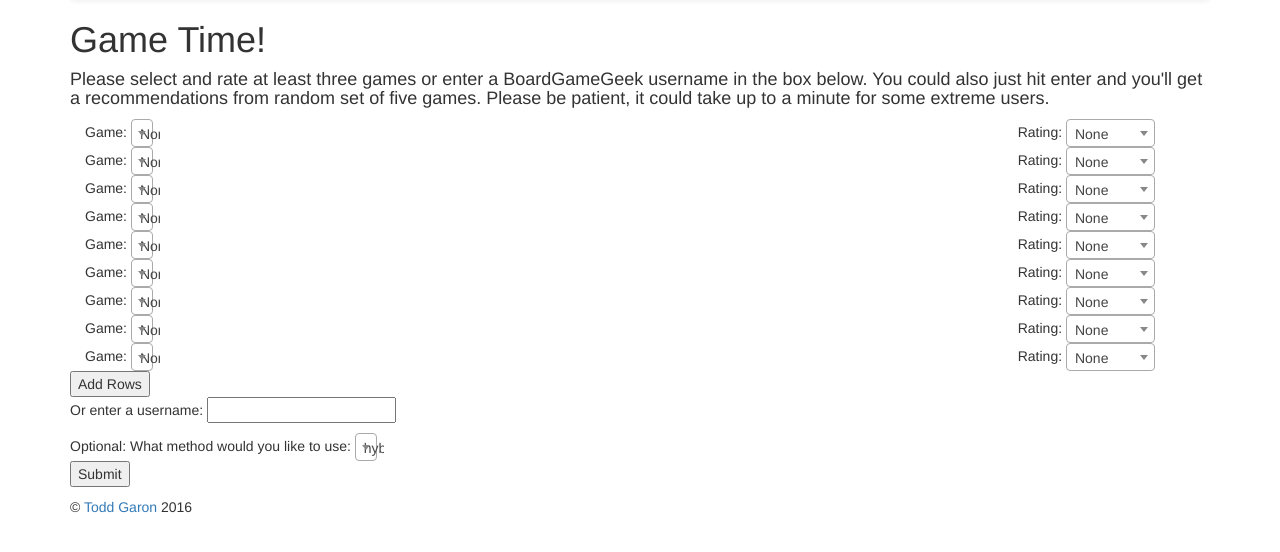
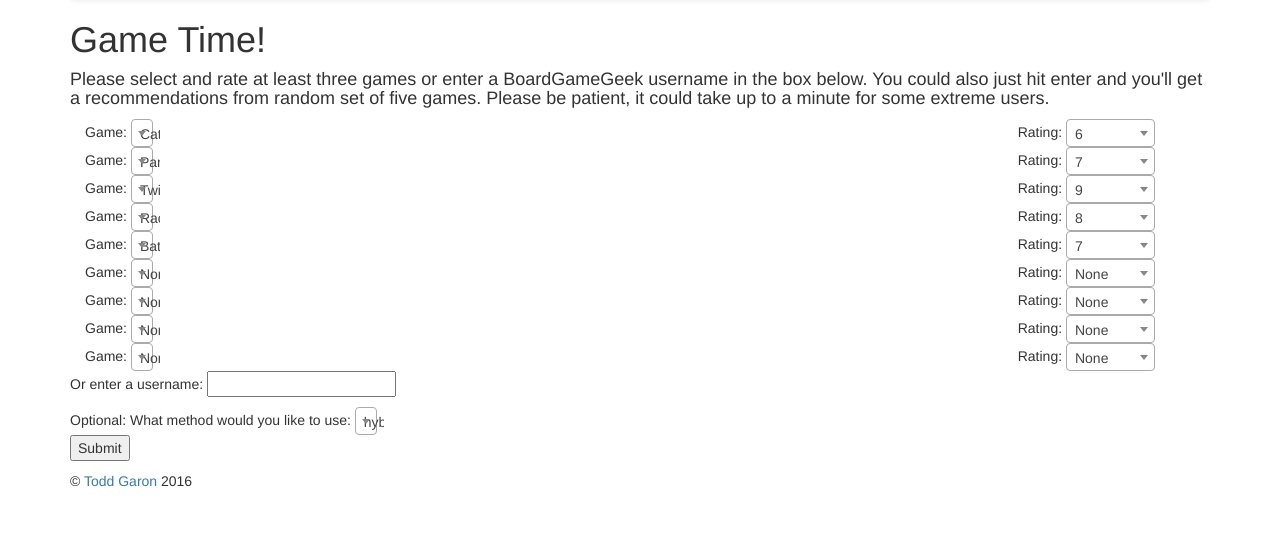
Before and after one commit to toddgaron/gameTime, a Flask app: page /user in a window 1280 px wide. Shown: the part 52-604 px from the top of the page. Run offline with Flask 2, Linux system fonts and the light colour scheme; parts of the project's set-up code (start-up, migrations or seed data) failed here and were passed over; some libraries are stand-ins or nearby versions.

Commit message:
added defaults to first page

```diff
--- a/templates/userinfo.html
+++ b/templates/userinfo.html
@@ -32,17 +32,18 @@ $(document).ready(function() {
   width: '50%',
   });
 
-  $("#rowButton").click(function(){
-   $tr=$("tbody").append( "<tr><td> Game: <select class=\"js-example-basic-single\" name=\'game[]\'></select></td><td>Rating: <select class=\"js-example-numbers\" name=\'rating[]\'></select></td></tr><tr><td> Game: <select class=\"js-example-basic-single\" name=\'game[]\'></select></td><td>Rating: <select class=\"js-example-numbers\" name=\'rating[]\'></select></td></tr><tr><td> Game: <select class=\"js-example-basic-single\" name=\'game[]\'></select></td><td>Rating: <select class=\"js-example-numbers\" name=\'rating[]\'></select></td></tr>" );
-   $(".js-example-basic-single",$tr).select2({
-  placeholder: "Select a Game",
-  data : gameNumbers
-  });
-  $(".js-example-numbers",$tr).select2({
-  placeholder: "-",
-  data : numberRatings
-  });
-  });
+  $("#game0").select2('val',[8]);
+  $("#game1").select2('val',[599]);
+  $("#game2").select2('val',[419]);
+  $("#game3").select2('val',[579]);
+  $("#game4").select2('val',[650]);
+
+  $("#rating0").select2('val',[6]);
+  $("#rating1").select2('val',[7]);
+  $("#rating2").select2('val',[9]);
+  $("#rating3").select2('val',[8]);
+  $("#rating4").select2('val',[7]);
+
 
 });
 </script>
@@ -83,18 +84,17 @@ $(document).ready(function() {
 
     <table style="width:100%" id = "table">
     <tbody>
-      <tr><td class="col-md-9 col-md-push-6"> Game: <select class="js-example-basic-single" name='game[]'></select></td><td class="col-md-2 col-md-push-3">Rating: <select class="js-example-numbers" name='rating[]'></select></td></tr>
-      <tr><td class="col-md-9 col-md-push-6"> Game: <select class="js-example-basic-single" name='game[]'></select></td><td class="col-md-2 col-md-push-3">Rating: <select class="js-example-numbers" name='rating[]'></select></td></tr>
-      <tr><td class="col-md-9 col-md-push-6"> Game: <select class="js-example-basic-single" name='game[]'></select></td><td class="col-md-2 col-md-push-3">Rating: <select class="js-example-numbers" name='rating[]'></select></td></tr>
-      <tr><td class="col-md-9 col-md-push-6"> Game: <select class="js-example-basic-single" name='game[]'></select></td><td class="col-md-2 col-md-push-3">Rating: <select class="js-example-numbers" name='rating[]'></select></td></tr>
-      <tr><td class="col-md-9 col-md-push-6"> Game: <select class="js-example-basic-single" name='game[]'></select></td><td class="col-md-2 col-md-push-3">Rating: <select class="js-example-numbers" name='rating[]'></select></td></tr>
+      <tr><td class="col-md-9 col-md-push-6"> Game: <select class="js-example-basic-single" id=game0 name='game[]'></select></td><td class="col-md-2 col-md-push-3">Rating: <select class="js-example-numbers" name='rating[]' id="rating0"'></select></td></tr>
+      <tr><td class="col-md-9 col-md-push-6"> Game: <select class="js-example-basic-single" id=game1 name='game[]'></select></td><td class="col-md-2 col-md-push-3">Rating: <select class="js-example-numbers" id="rating1" name='rating[]'></select></td></tr>
+      <tr><td class="col-md-9 col-md-push-6"> Game: <select class="js-example-basic-single" id=game2 name='game[]'></select></td><td class="col-md-2 col-md-push-3">Rating: <select class="js-example-numbers" id="rating2" name='rating[]'></select></td></tr>
+      <tr><td class="col-md-9 col-md-push-6"> Game: <select class="js-example-basic-single" id=game3 name='game[]'></select></td><td class="col-md-2 col-md-push-3">Rating: <select class="js-example-numbers" name='rating[]' id="rating3"></select></td></tr>
+      <tr><td class="col-md-9 col-md-push-6"> Game: <select class="js-example-basic-single" id=game4 name='game[]'></select></td><td class="col-md-2 col-md-push-3">Rating: <select class="js-example-numbers" name='rating[]' id="rating4"></select></td></tr>
        <tr><td class="col-md-9 col-md-push-6"> Game: <select class="js-example-basic-single" name='game[]'></select></td><td class="col-md-2 col-md-push-3">Rating: <select class="js-example-numbers" name='rating[]'></select></td></tr>
        <tr><td class="col-md-9 col-md-push-6"> Game: <select class="js-example-basic-single" name='game[]'></select></td><td class="col-md-2 col-md-push-3">Rating: <select class="js-example-numbers" name='rating[]'></select></td></tr>
        <tr><td class="col-md-9 col-md-push-6"> Game: <select class="js-example-basic-single" name='game[]'></select></td><td class="col-md-2 col-md-push-3">Rating: <select class="js-example-numbers" name='rating[]'></select></td></tr>
     <tr><td class="col-md-9 col-md-push-6"> Game: <select class="js-example-basic-single" name='game[]'></select></td><td class="col-md-2 col-md-push-3">Rating: <select class="js-example-numbers" name='rating[]'></select></td></tr>
       </tbody>
       </table>
-	<input id="rowButton" type="button" value="Add Rows" />
 
      <p> Or enter a username: <input name="username"></input></p>
      Optional: What method would you like to use: <select class="js-example-methods" name="method"></select>
```
